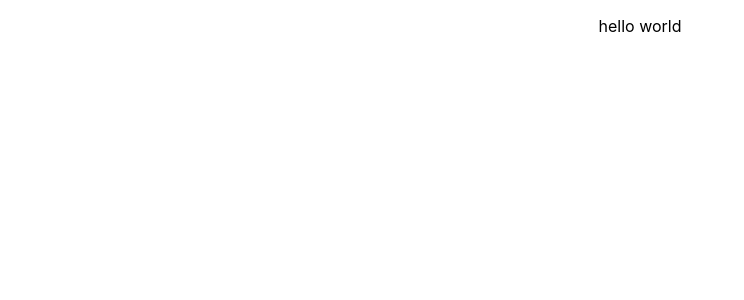
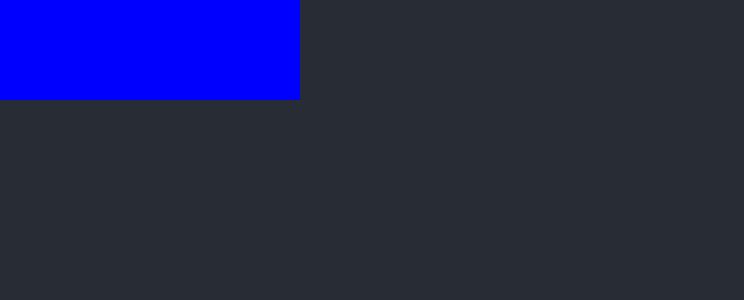
Before and after one commit to irackson/d3-react-basics, a React (Create React App) app: page / in a window 1280 px wide. Shown: the top 300 px of the page, without its empty margins (0-744 px from the left). Built offline with nearby package versions, Linux system fonts and the light colour scheme.

Commit message:
learn select, selectAll

```diff
--- a/src/App.css
+++ b/src/App.css
@@ -1,38 +1,4 @@
-.App {
-  text-align: center;
+body {
+    background-color: #282c34;
+    color: goldenrod;
 }
-
-.App-logo {
-  height: 40vmin;
-  pointer-events: none;
-}
-
-@media (prefers-reduced-motion: no-preference) {
-  .App-logo {
-    animation: App-logo-spin infinite 20s linear;
-  }
-}
-
-.App-header {
-  background-color: #282c34;
-  min-height: 100vh;
-  display: flex;
-  flex-direction: column;
-  align-items: center;
-  justify-content: center;
-  font-size: calc(10px + 2vmin);
-  color: white;
-}
-
-.App-link {
-  color: #61dafb;
-}
-
-@keyframes App-logo-spin {
-  from {
-    transform: rotate(0deg);
-  }
-  to {
-    transform: rotate(360deg);
-  }
-}
--- a/src/App.tsx
+++ b/src/App.tsx
@@ -1,11 +1,34 @@
 import './App.css';
+import { FC, useRef, useEffect } from 'react';
+// import * as d3 from 'd3';
+import { select, selectAll } from 'd3-selection';
 
-function App() {
+const App: FC = () => {
+    const svgRef = useRef<SVGSVGElement | null>(null);
+
+    useEffect(() => {
+        console.log(select(svgRef.current));
+        // select(svgRef.current)
+        //     .append('rect')
+        //     .attr('width', 100)
+        //     .attr('height', 100)
+        //     .attr('fill', 'blue');
+
+        selectAll('rect')
+            .attr('width', 100)
+            .attr('height', 100)
+            .attr('fill', 'blue')
+            .attr('x', (_, i) => i * 100);
+    }, []);
     return (
         <div className="App">
-            <p>hello world</p>
+            <svg ref={svgRef}>
+                <rect />
+                <rect />
+                <rect />
+            </svg>
         </div>
     );
-}
+};
 
 export default App;
```
Also changed, not shown: 2 other files (tests, documents, lock files or other folders).
